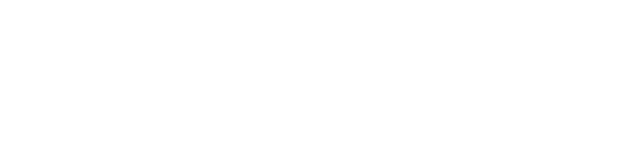
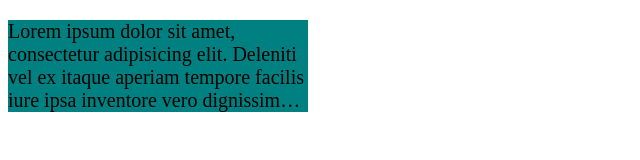
Before and after one commit to Bulbulahmed10/PH-course-module-practice, a plain HTML site: page module-07/index.html in a window 1280 px wide. Shown: the whole page, without its empty margins (0-640 px from the left). Drawn offline with Linux system fonts and the light colour scheme.

Commit message:
practice ellipsis for one more line code

```diff
--- a/module-07/index.html
+++ b/module-07/index.html
@@ -4,9 +4,14 @@
     <meta charset="UTF-8">
     <meta http-equiv="X-UA-Compatible" content="IE=edge">
     <meta name="viewport" content="width=device-width, initial-scale=1.0">
-    <title>Document</title>
+    <link rel="stylesheet" href="style.css">
+    <title>Optimize images, icon, css3 animation</title>
+
 </head>
 <body>
-
+    <div>
+        <p>Lorem ipsum dolor sit amet, consectetur adipisicing elit. Deleniti
+            vel ex itaque aperiam tempore facilis iure ipsa inventore vero dignissimos. Lorem ipsum dolor, sit amet consectetur adipisicing elit. Eligendi, unde maxime! Vero inventore omnis illum!</p>
+    </div>
 </body>
 </html>
--- /dev/null
+++ b/module-07/style.css
@@ -0,0 +1,20 @@
+:root{
+    --primary-background-color: teal;
+    --primary-color: black;
+}
+
+div{
+    width:300px ;
+    background-color: var(--primary-background-color);
+
+}
+
+div p{
+    width: 300px;
+    color: var(--primary-color);
+    font-size: 20px;
+   display: -webkit-box;
+   -webkit-line-clamp: 4;
+   -webkit-box-orient: vertical;
+   overflow: hidden;
+}
```
